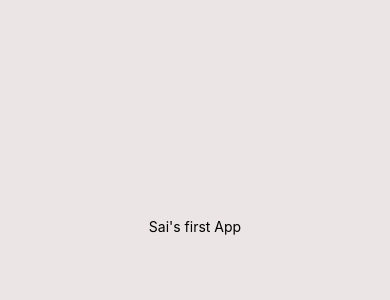
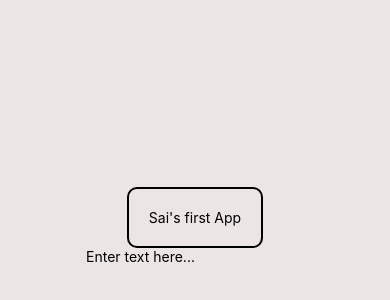
Before and after one commit to saikumar0620/NativeApp_dev, a React Native app: screen / in a window 390 px wide. Shown: the part 196-496 px from the top of the page. Built offline with nearby package versions, Linux system fonts and the light colour scheme.

Commit message:
Update App.js to add text input functionality and enhance text display

```diff
--- a/App.js
+++ b/App.js
@@ -1,11 +1,16 @@
 import { StatusBar } from 'expo-status-bar';
-import { StyleSheet, Text, View } from 'react-native';
+import { useState } from 'react';
+import { StyleSheet, Text, View,TextInput } from 'react-native';
+// import {  } from 'react-native/types_generated/index';
 
 export default function App() {
+  const [text, setText] = useState('');
+
   return (
     <View style={styles.container}>
-      <Text>Sai's first App</Text>
+      <Text style={{ borderWidth: 2, borderColor: '#000000', borderRadius: 10, padding: 20 }} onTouchStart={()=> alert(' touched!') }>Sai's first App</Text>
       <StatusBar style="auto" />
+      <TextInput onChangeText={(text)=>setText(text)} placeholder="Enter text here..." />
     </View>
   );
 }
@@ -17,5 +22,6 @@ const styles = StyleSheet.create({
     alignItems: 'center',
     justifyContent: 'center',
     color: '#000000',
-  },
+
+  }
 });
```
